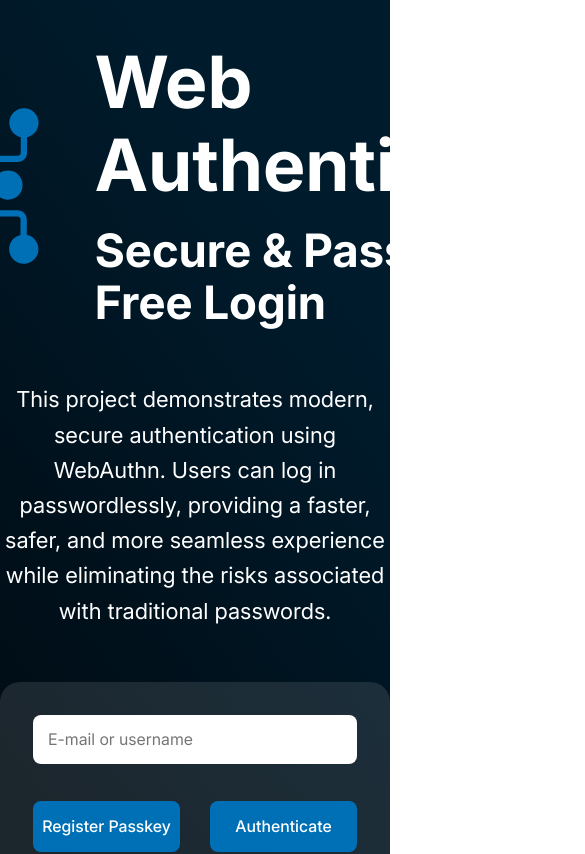
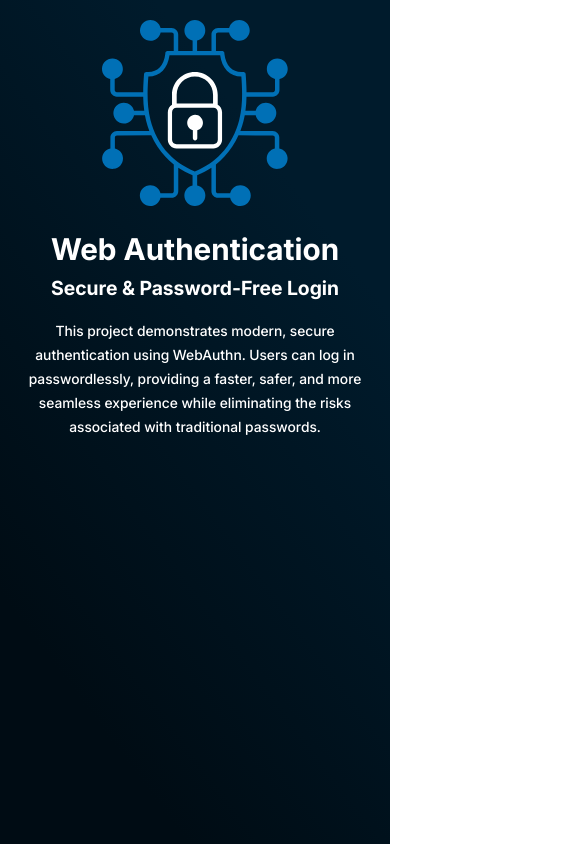
Before and after one commit to Vinimello90/web_auth_frontend, an Angular app: page / in a window 390 px wide. Shown: the top 854 px of the page, 585 px wide, since content can reach past the window. Built offline with nearby package versions, Linux system fonts and the light colour scheme.

Commit message:
feat(header): make layout responsive on tablet and mobile screen

```diff
--- a/src/app/app.ts
+++ b/src/app/app.ts
@@ -9,8 +9,8 @@ import { MainComponent } from './components/main/main.component';
   template: `
     <div class="page">
       <app-header />
-      <app-main />
-      <app-footer />
+      <!-- <app-main />
+      <app-footer /> -->
     </div>
   `,
   styleUrls: ['./app.css'],
--- a/src/app/components/header/header.component.css
+++ b/src/app/components/header/header.component.css
@@ -1,5 +1,5 @@
 .header {
-  padding: 41px 0 0;
+  padding: 40px 0 70px;
 }
 
 .header__top {
@@ -21,13 +21,74 @@
 
 .header__sub-title {
   font-size: 46px;
+  text-align: center;
   margin: 17px auto 0;
 }
 
 .header__description {
   font-size: 22px;
-  margin: 53px auto 0;
+  font-weight: 500;
+  margin: 70px auto 0;
   line-height: 1.6;
   max-width: 967px;
   text-align: center;
 }
+
+@media screen and (max-width: 1024px) {
+  .header {
+    padding: 37px 10px 70px;
+  }
+  .header__top {
+    gap: 4.55vw;
+  }
+
+  .header__logo {
+    height: 22.5vw;
+  }
+
+  .header__title {
+    font-size: 50px;
+  }
+
+  .header__sub-title {
+    font-size: 32px;
+  }
+
+  .header__description {
+    max-width: 698px;
+    font-size: 18px;
+    line-height: 2;
+  }
+}
+
+@media screen and (max-width: 685px) {
+  .header {
+    padding: 20px 10px 20px;
+  }
+  .header__top {
+    flex-direction: column;
+    gap: 16px;
+  }
+
+  .header__logo {
+    height: 47.81vw;
+  }
+
+  .header__title {
+    font-size: 30px;
+    text-align: center;
+    margin-top: 10px;
+  }
+
+  .header__sub-title {
+    font-size: 19.5px;
+    margin-top: 10px;
+  }
+
+  .header__description {
+    margin-top: 20px;
+    font-size: 14px;
+    line-height: 1.71;
+    width: 91, 25vw;
+  }
+}
--- a/src/app/components/main/main.component.css
+++ b/src/app/components/main/main.component.css
@@ -1,7 +1,3 @@
-:host {
-  margin-top: auto;
+.main {
+  padding-bottom: 70px;
 }
-
-.main {
-  padding: 53px 0 53px;
-}
```
